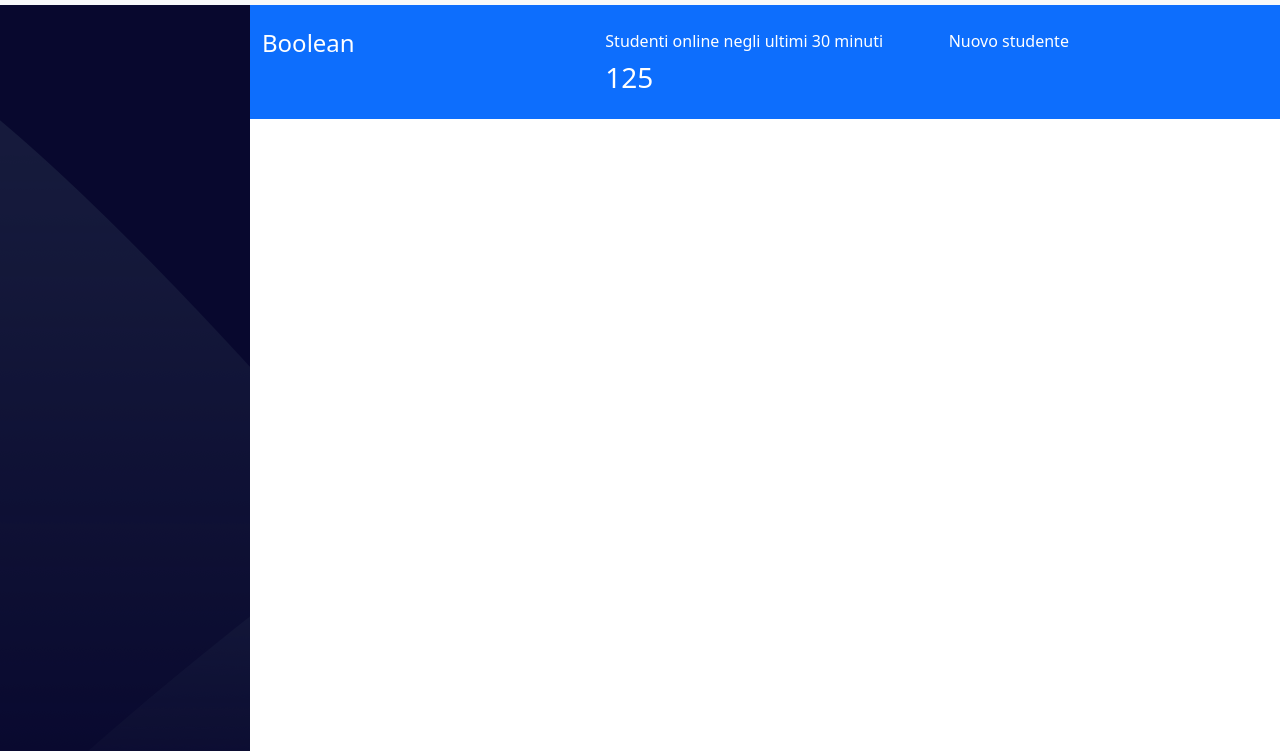
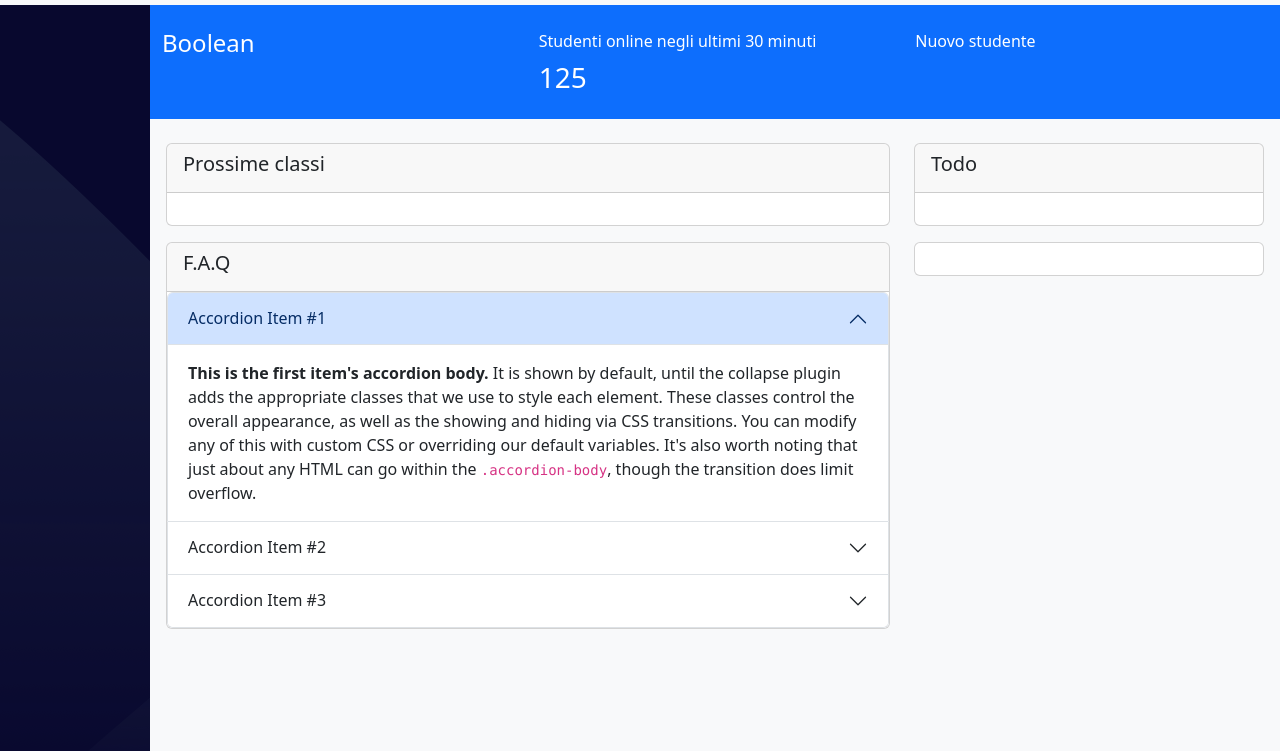
Before and after one commit to GiacomoAccardi/html-css-bootstrap-dashboard, a plain HTML site: page index.html in a window 1280 px wide. Shown: the part 51-802 px from the top of the page. Drawn offline with nearby package versions, Linux system fonts and the light colour scheme.

Commit message:
[FEAT] Main section has now some cards

```diff
--- a/css/style.css
+++ b/css/style.css
@@ -34,7 +34,7 @@
 @media screen and (min-width: 992px) {
 
     .side-bar{
-        width: 250px;
+        width: 150px;
     }
 
 }
@@ -50,12 +50,8 @@
 
 @media screen and (min-width:992px) {
     .site-content{
-        width: calc(100vw - 250px);
+        width: calc(100vw - 150px);
     }
 }
 
 /*TOP MAIN SECTION*/
-
-.top-section{
-
-}
--- a/index.html
+++ b/index.html
@@ -63,7 +63,7 @@
             <!--side-bar-->
         </div>
 
-        <div class="site-content">
+        <div class="site-content bg-light">
             <!--site section with all the elements-->
             <div class="top-section bg-primary text-white">
                 <div class="container">
@@ -85,6 +85,86 @@
                     </div>
                 </div>
             </div>
+
+            <div class="bottom-section py-4 px-3">
+              <div class="row">
+                <div class="col-sm-12 col-xl-8">
+                  <div class="content">
+                    <!--PROSSIME CLASSI CARD-->
+                    <div class="card">
+                      <div class="card-header">
+                        <H5>Prossime classi</H5>
+                      </div>
+                      <div class="card-body">
+                      </div>
+                    </div>
+
+                    <!--FAQ-->
+                    <div class="card mt-3">
+                      <div class="card-header">
+                        <h5>F.A.Q</h5>
+                      </div>
+                        <div class="accordion" id="accordionExample">
+                          <div class="accordion-item">
+                            <h2 class="accordion-header">
+                              <button class="accordion-button" type="button" data-bs-toggle="collapse" data-bs-target="#collapseOne" aria-expanded="true" aria-controls="collapseOne">
+                                Accordion Item #1
+                              </button>
+                            </h2>
+                            <div id="collapseOne" class="accordion-collapse collapse show" data-bs-parent="#accordionExample">
+                              <div class="accordion-body">
+                                <strong>This is the first item's accordion body.</strong> It is shown by default, until the collapse plugin adds the appropriate classes that we use to style each element. These classes control the overall appearance, as well as the showing and hiding via CSS transitions. You can modify any of this with custom CSS or overriding our default variables. It's also worth noting that just about any HTML can go within the <code>.accordion-body</code>, though the transition does limit overflow.
+                              </div>
+                            </div>
+                          </div>
+                          <div class="accordion-item">
+                            <h2 class="accordion-header">
+                              <button class="accordion-button collapsed" type="button" data-bs-toggle="collapse" data-bs-target="#collapseTwo" aria-expanded="false" aria-controls="collapseTwo">
+                                Accordion Item #2
+                              </button>
+                            </h2>
+                            <div id="collapseTwo" class="accordion-collapse collapse" data-bs-parent="#accordionExample">
+                              <div class="accordion-body">
+                                <strong>This is the second item's accordion body.</strong> It is hidden by default, until the collapse plugin adds the appropriate classes that we use to style each element. These classes control the overall appearance, as well as the showing and hiding via CSS transitions. You can modify any of this with custom CSS or overriding our default variables. It's also worth noting that just about any HTML can go within the <code>.accordion-body</code>, though the transition does limit overflow.
+                              </div>
+                            </div>
+                          </div>
+                          <div class="accordion-item">
+                            <h2 class="accordion-header">
+                              <button class="accordion-button collapsed" type="button" data-bs-toggle="collapse" data-bs-target="#collapseThree" aria-expanded="false" aria-controls="collapseThree">
+                                Accordion Item #3
+                              </button>
+                            </h2>
+                            <div id="collapseThree" class="accordion-collapse collapse" data-bs-parent="#accordionExample">
+                              <div class="accordion-body">
+                                <strong>This is the third item's accordion body.</strong> It is hidden by default, until the collapse plugin adds the appropriate classes that we use to style each element. These classes control the overall appearance, as well as the showing and hiding via CSS transitions. You can modify any of this with custom CSS or overriding our default variables. It's also worth noting that just about any HTML can go within the <code>.accordion-body</code>, though the transition does limit overflow.
+                              </div>
+                            </div>
+                          </div>
+                        </div>
+                    </div>
+                  </div>
+                </div>
+
+                <div class="col-sm-12 col-xl-4">
+                  <div class="content">
+
+                    <div class="card">
+                      <div class="card-header">
+                        <H5>Todo</H5>
+                      </div>
+                      <div class="card-body">
+                      </div>
+                    </div>
+
+                    <div class="card mt-3">
+                      <div class="card-body">
+                      </div>
+                    </div>
+                  </div>
+                </div>
+              </div>
+            </div>
         </div>
     </main>
 
```
